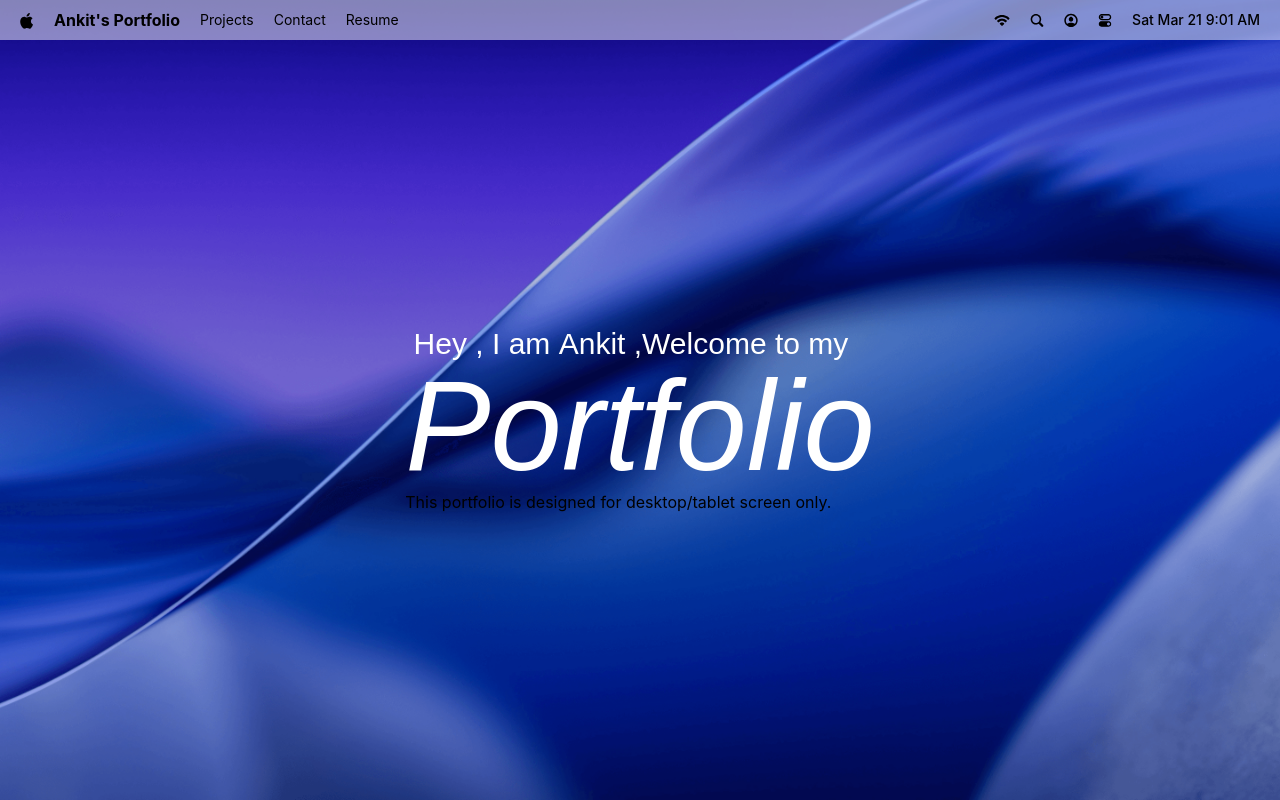
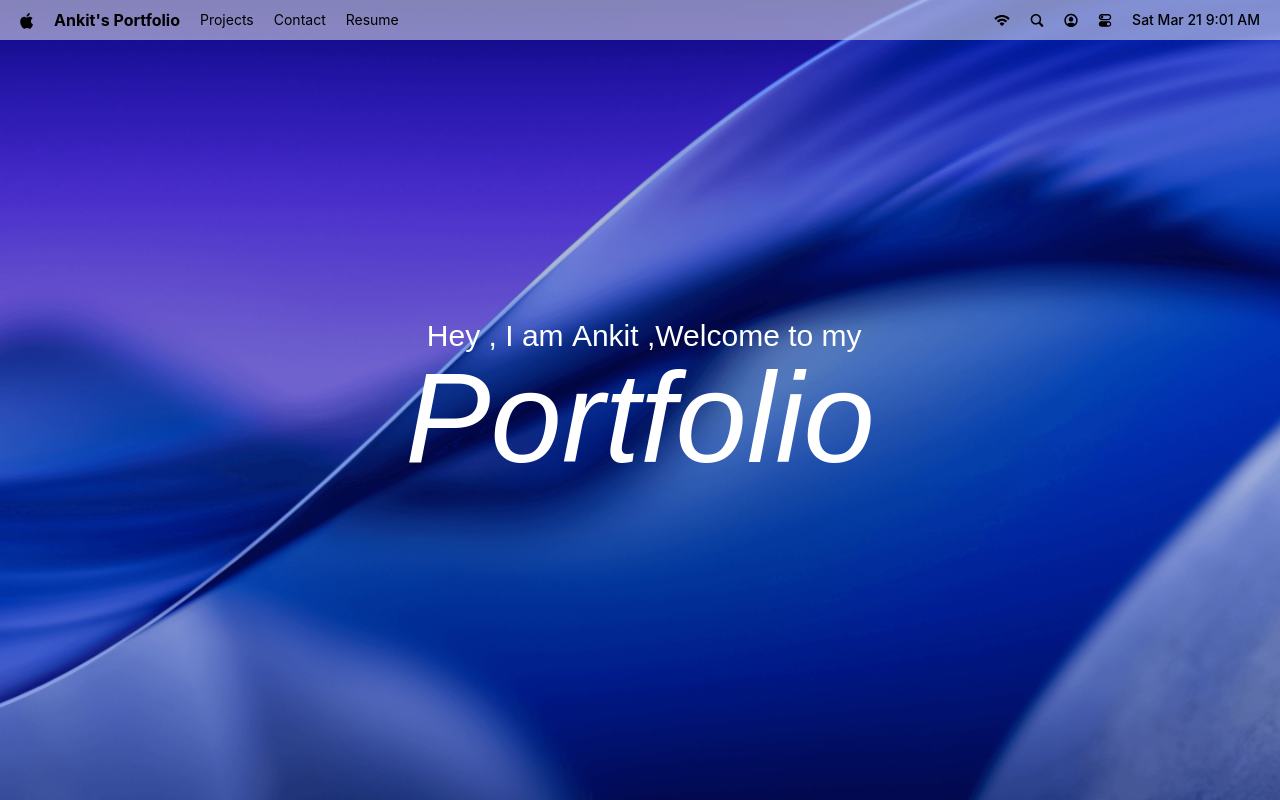
Before and after one commit to Ankitbhagat2062/mac-os, a React (Vite) app: page / in a window 1280 px wide. Built offline with nearby package versions, Linux system fonts and the light colour scheme; a web font is replaced by a local one.

Commit message:
implementing coderabbit's suggestions

```diff
--- a/src/index.css
+++ b/src/index.css
@@ -62,6 +62,41 @@ body {
 }
 
 @layer components {
+  .icon {
+    @apply p-1 hover:bg-gray-200 rounded hover:cursor-default;
+  }
+
+  #welcome {
+    @apply text-gray-200 flex flex-col justify-center items-center absolute top-1/2 left-1/2 -translate-x-1/2 -translate-y-1/2 select-none max-sm:h-screen max-sm:w-full max-sm:px-10;
+
+    .small-screen {
+      @apply sm:hidden m-7 bg-red-300/20 backdrop-blur-lg p-3 rounded-md absolute top-10;
+
+      p {
+        @apply flex-1 text-[16px] text-center font-roboto text-gray-400;
+      }
+    }
+  }
+
+  #dock {
+    @apply absolute bottom-5 left-1/2 -translate-x-1/2 z-50 select-none max-sm:hidden;
+
+    .dock-container {
+      @apply bg-white/20 backdrop-blur-md justify-between rounded-2xl p-1.5 flex items-end gap-1.5;
+    }
+
+    .tooltip {
+      @apply !py-1 !px-3 !w-fit !text-center !text-xs !rounded-md !bg-blue-200 !text-blue-900 !shadow-2xl;
+    }
+
+    .dock-icon {
+      @apply size-14 3xl:size-20 cursor-pointer;
+
+      img {
+        @apply object-cover object-center;
+      }
+    }
+  }
 
   #window-controls {
     @apply flex gap-2;
```
